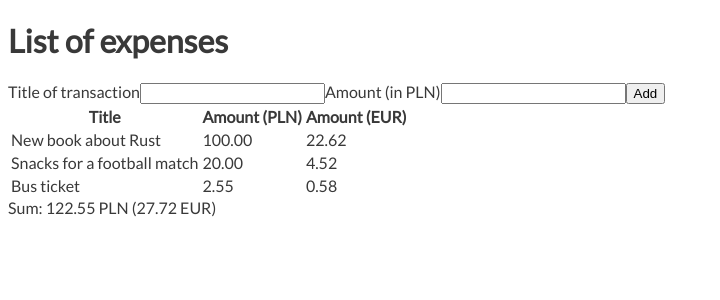
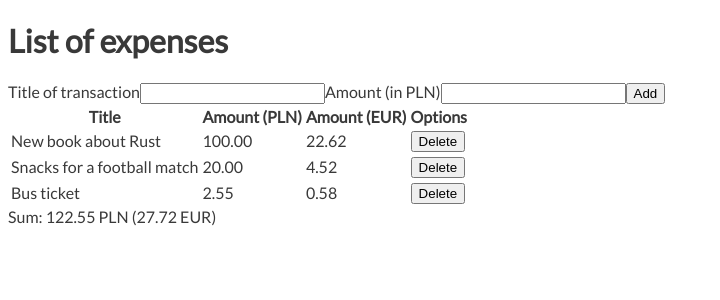
Before and after one commit to anna-wro/expenses, a React (Vite) app: page / in a window 1280 px wide. Shown: the top 300 px of the page, without its empty margins (0-720 px from the left). Built offline with nearby package versions, Linux system fonts and the light colour scheme.

Commit message:
🗑️ Allow deleting expense

```diff
--- a/src/components/ExpensesList.tsx
+++ b/src/components/ExpensesList.tsx
@@ -11,6 +11,7 @@ const ExpensesList = observer(() => {
           <th>{copy.itemTitle}</th>
           <th>{copy.amountPLN}</th>
           <th>{copy.amountEUR}</th>
+          <th>{copy.options}</th>
         </tr>
       </thead>
       <tbody>
@@ -18,12 +19,16 @@ const ExpensesList = observer(() => {
           const amountInEUR = (
             expense.amountPLN / expenseStore.exchangeRate
           ).toFixed(2);
-
           return (
             <tr key={expense.id}>
               <td>{expense.title}</td>
               <td>{expense.amountPLN.toFixed(2)}</td>
               <td>{amountInEUR}</td>
+              <td>
+                <button onClick={() => expenseStore.removeExpense(expense.id)}>
+                  {copy.delete}
+                </button>
+              </td>
             </tr>
           );
         })}
--- a/src/consts/copy.ts
+++ b/src/consts/copy.ts
@@ -3,6 +3,8 @@ export const copy = {
   itemTitle: 'Title',
   amountPLN: 'Amount (PLN)',
   amountEUR: 'Amount (EUR)',
+  options: 'Options',
+  delete: 'Delete',
   sumTitle: 'Sum',
   addButton: 'Add',
   addTitle: 'Title of transaction',
```
Also changed, not shown: 1 other file (tests, documents, lock files or other folders). Lines whose indentation alone changed are shown as unchanged.
